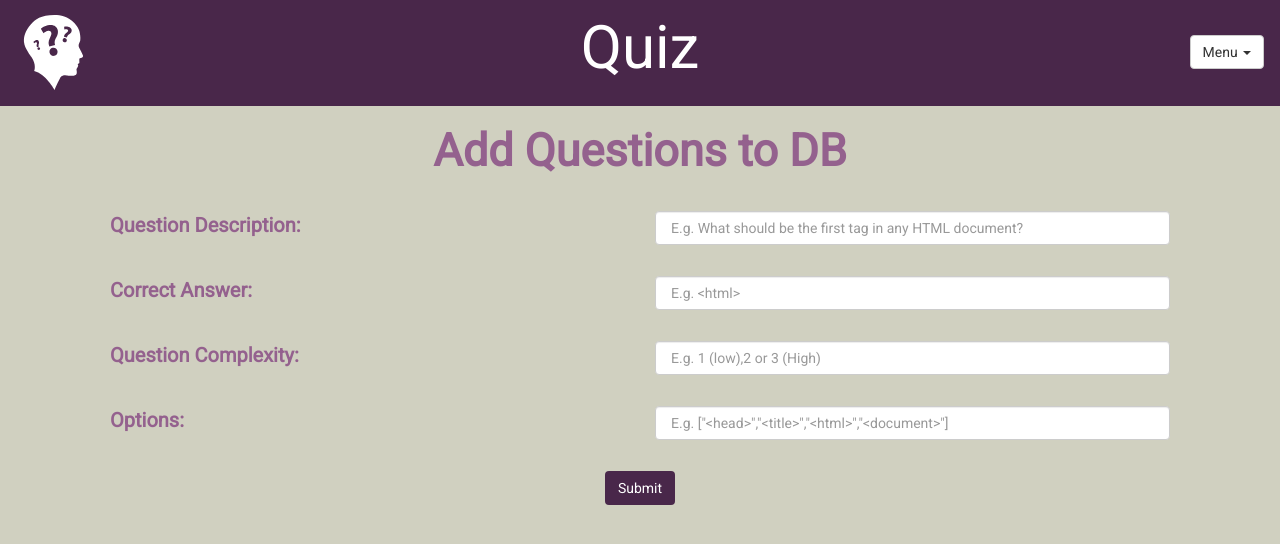
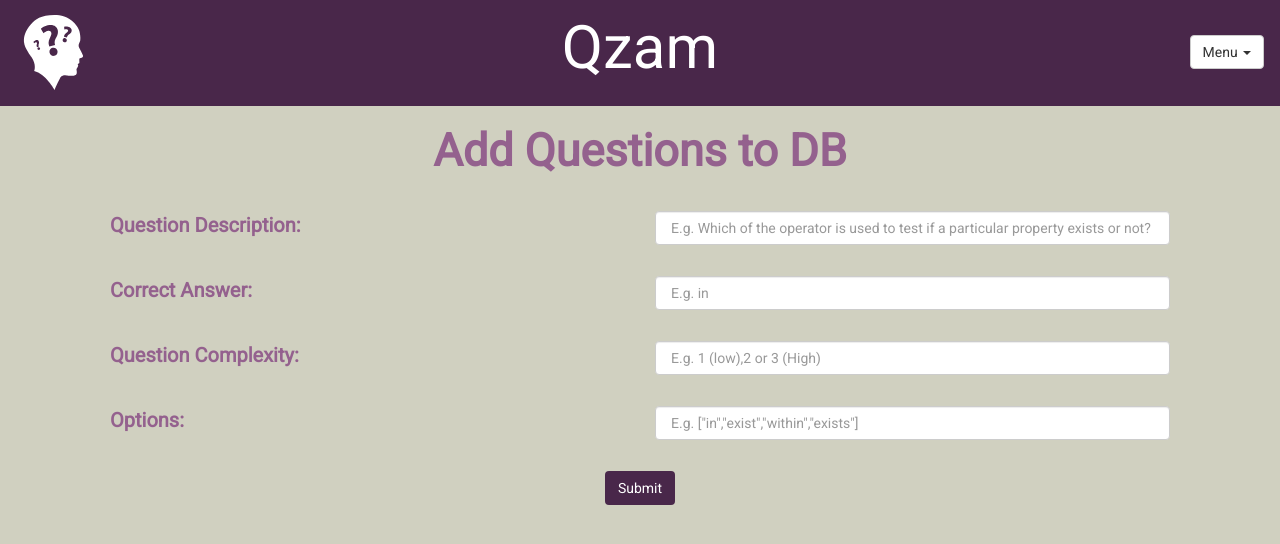
Before and after one commit to SahanaKamath19/Quiz, a React (Create React App) app in the folder quiz_front/: page /addQuestions in a window 1280 px wide. Shown: the top 544 px of the page. Built offline with nearby package versions, Linux system fonts and the light colour scheme.

Commit message:
UI changes

```diff
--- a/quiz_front/public/index.html
+++ b/quiz_front/public/index.html
@@ -17,7 +17,7 @@
       work correctly both with client-side routing and a non-root public URL.
       Learn how to configure a non-root public URL by running `npm run build`.
     -->
-    <title>Quiz</title>
+    <title>Qzam</title>
   </head>
   <body>
     <div id="root"></div>
--- a/quiz_front/src/AddQuestions.js
+++ b/quiz_front/src/AddQuestions.js
@@ -69,7 +69,7 @@ onOptionChange(e){
                     <label for="question_description">Question Description:</label>
                     </div>
                     <div className="col-xs-12 col-sm-6">
-                    <input type="text" className="form-control fields" id="question_description" placeholder="E.g. What should be the first tag in any HTML document?" value={this.state.question_description} onChange={this.onQuestionDescriptionChange}/>
+                    <input type="text" className="form-control fields" id="question_description" placeholder="E.g. Which of the operator is used to test if a particular property exists or not?" value={this.state.question_description} onChange={this.onQuestionDescriptionChange}/>
                     </div>
                 </div>
                 <div className="form-group form-elements">
@@ -77,7 +77,7 @@ onOptionChange(e){
                     <label for="correct_answer">Correct Answer:</label>
                     </div>
                     <div className="col-xs-12 col-sm-6">
-                    <input type="text" className="form-control fields" id="correct_answer" placeholder="E.g. <html>" value={this.state.correct_answer} onChange={this.onCorrectAnswerChange}/>
+                    <input type="text" className="form-control fields" id="correct_answer" placeholder="E.g. in" value={this.state.correct_answer} onChange={this.onCorrectAnswerChange}/>
                     </div>
                 </div>
                 <div className="form-group form-elements">
@@ -93,7 +93,7 @@ onOptionChange(e){
                     <label for="options">Options:</label>
                     </div>
                     <div className="col-xs-12 col-sm-6">
-                    <input type="text" className="form-control fields" id="options" placeholder="E.g. [&quot;<head>&quot;,&quot;<title>&quot;,&quot;<html>&quot;,&quot;<document>&quot;]" value={this.state.options} onChange={this.onOptionChange}/>
+                    <input type="text" className="form-control fields" id="options" placeholder="E.g. [&quot;in&quot;,&quot;exist&quot;,&quot;within&quot;,&quot;exists&quot;]" value={this.state.options} onChange={this.onOptionChange}/>
                     </div>
                 </div>
                 <input type="submit" value="Submit" className="form-btn btn Dark-purple Button-style center-block" disabled={this.state.invalidData} onClick={this.handleSubmit}/>
--- a/quiz_front/src/AdminHome.js
+++ b/quiz_front/src/AdminHome.js
@@ -50,12 +50,12 @@ class AdminHome extends Component {
                     <ul className="admin-list-style">
                         <li className="Instructions-list">
                             <Link to="/addQuestions" className="Dark-purple-text Instructions-text report-list">
-                                Add questions to DB
+                                Add questions
                             </Link>
                         </li>
                         <li className="Instructions-list">
                             <Link to="/allQuestions" className="Dark-purple-text Instructions-text report-list">
-                                View/Delete questions from DB
+                                View / Delete questions
                             </Link>
                         </li>
                         <li className="Instructions-list">
--- a/quiz_front/src/Header.js
+++ b/quiz_front/src/Header.js
@@ -10,7 +10,7 @@ class Header extends Component {
             <img src={headerLogo} className="Account-logo" alt="Headerlogo" />
           </div>
           <div className="col-xs-12 col-sm-10">
-          <h1 className="HeaderText text-center">Quiz</h1>
+          <h1 className="HeaderText text-center">Qzam</h1>
           </div>
           <div className="col-sm-1">
           </div>
--- a/quiz_front/src/HeaderAdminTabs.js
+++ b/quiz_front/src/HeaderAdminTabs.js
@@ -18,14 +18,14 @@ class HeaderAdminTabs extends Component {
             <img src={headerLogo} className="Account-logo center-block" alt="Headerlogo" />
           </div>
           <div className="col-xs-12 col-sm-10">
-          <h1 className="HeaderText text-center">Quiz</h1>
+          <h1 className="HeaderText text-center">Qzam</h1>
           </div>
           <div className="col-xs-12 col-sm-1 dropdown dropdown-style">
               <button className="btn btn-default dropdown-toggle center-block menu-button" type="button" data-toggle="dropdown">Menu
                <span className="caret"></span></button>
                 <ul className="dropdown-menu menu-style">
                 <li><Link to="/adminHome">Home</Link></li>
-                <li><Link to="/allQuestions">Questions</Link></li>
+                <li><Link to="/allQuestions">All Questions</Link></li>
                 <li><Link to="/addQuestions">Add Questions</Link></li>
                 <li><Link to="/report">Report</Link></li>
                 <li><Link to="/admin" onClick={this.logout}>Logout</Link></li>
--- a/quiz_front/src/HeaderTabs.js
+++ b/quiz_front/src/HeaderTabs.js
@@ -18,7 +18,7 @@ class HeaderTabs extends Component {
             <img src={headerLogo} className="Account-logo center-block" alt="Headerlogo" />
           </div>
           <div className="col-xs-12 col-sm-10">
-          <h1 className="HeaderText text-center">Quiz</h1>
+          <h1 className="HeaderText text-center">Qzam</h1>
           </div>
           <div className="col-xs-12 col-sm-1 dropdown dropdown-style">
               <button className="btn btn-default dropdown-toggle center-block menu-button" type="button" data-toggle="dropdown">Menu
```
Also changed, not shown: 4 other files (tests, documents, lock files or other folders).
